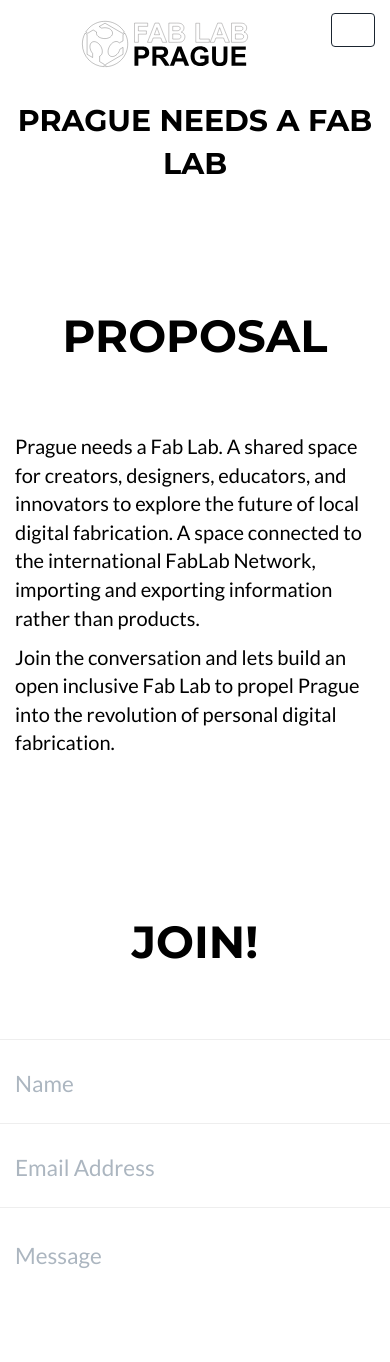
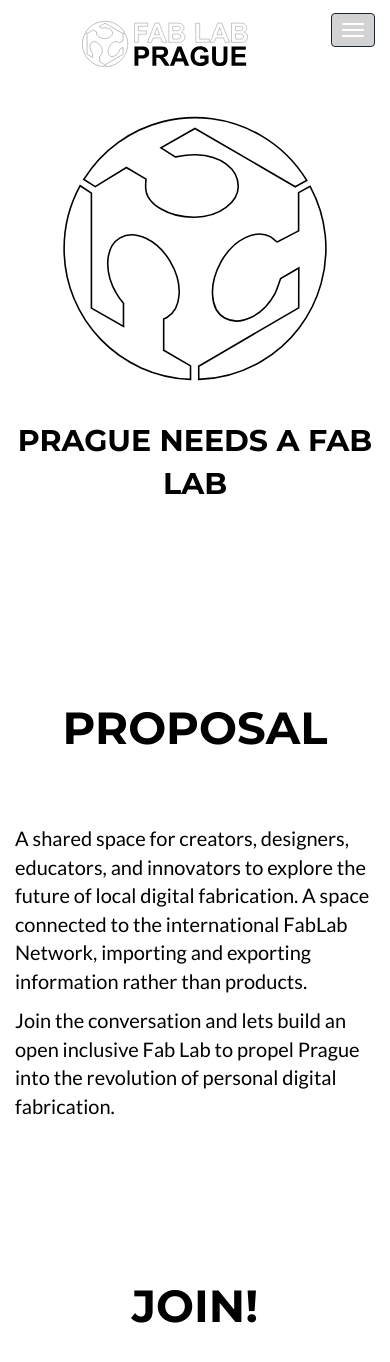
Before and after one commit to fablabprg/fablabprg.github.io, a Jekyll site: the page built from index.html, in a window 390 px wide and 1400 px high. Shown: the top 1362 px of the window. Built offline with Jekyll 4.4.1, drawn with Linux system fonts in a browser that asks for light colours.

```diff
--- a/_config.yml
+++ b/_config.yml
@@ -25,7 +25,7 @@ disqus_shortname: myshortname
 
 # Color settings (hex-codes without the leading hash-tag)
 color:
-  primary: ffffff #80B3FF
+  primary: 000000 #80B3FF
   primary-rgb: "24,288,156" #"128,179,255"
   secondary: ffffff #FD6E8A
   secondary-dark: ffffff #A2122F
--- a/_includes/about.html
+++ b/_includes/about.html
@@ -9,7 +9,7 @@
             </div>
             <div class="row">
                 <div class="col-lg-4 col-lg-offset-2">
-                    <p>Prague needs a Fab Lab. A shared space for creators, designers, educators, and innovators to explore the future of local digital fabrication. A space connected to the international FabLab Network, importing and exporting information rather than products.</p>
+                    <p>A shared space for creators, designers, educators, and innovators to explore the future of local digital fabrication. A space connected to the international FabLab Network, importing and exporting information rather than products.</p>
                 </div>
                 <div class="col-lg-4">
                     <p>Join the conversation and lets build an open inclusive Fab Lab to propel Prague into the revolution of personal digital fabrication. </p>
--- a/_includes/header.html
+++ b/_includes/header.html
@@ -4,7 +4,9 @@
             <div class="row">
                 <div class="col-lg-12">
                     <div class="intro-text">
+                        <img class="cover-image-scale" src="img/FabLabPrg_logo-icon.svg" alt="Fab Lab Prague" >
                         <span class="name">Prague Needs a Fab Lab</span>
+                        <hr class="spacer">
                     </div>
                 </div>
             </div>
```
Also changed, not shown: _includes/css/main.css (+29 -1 lines).
